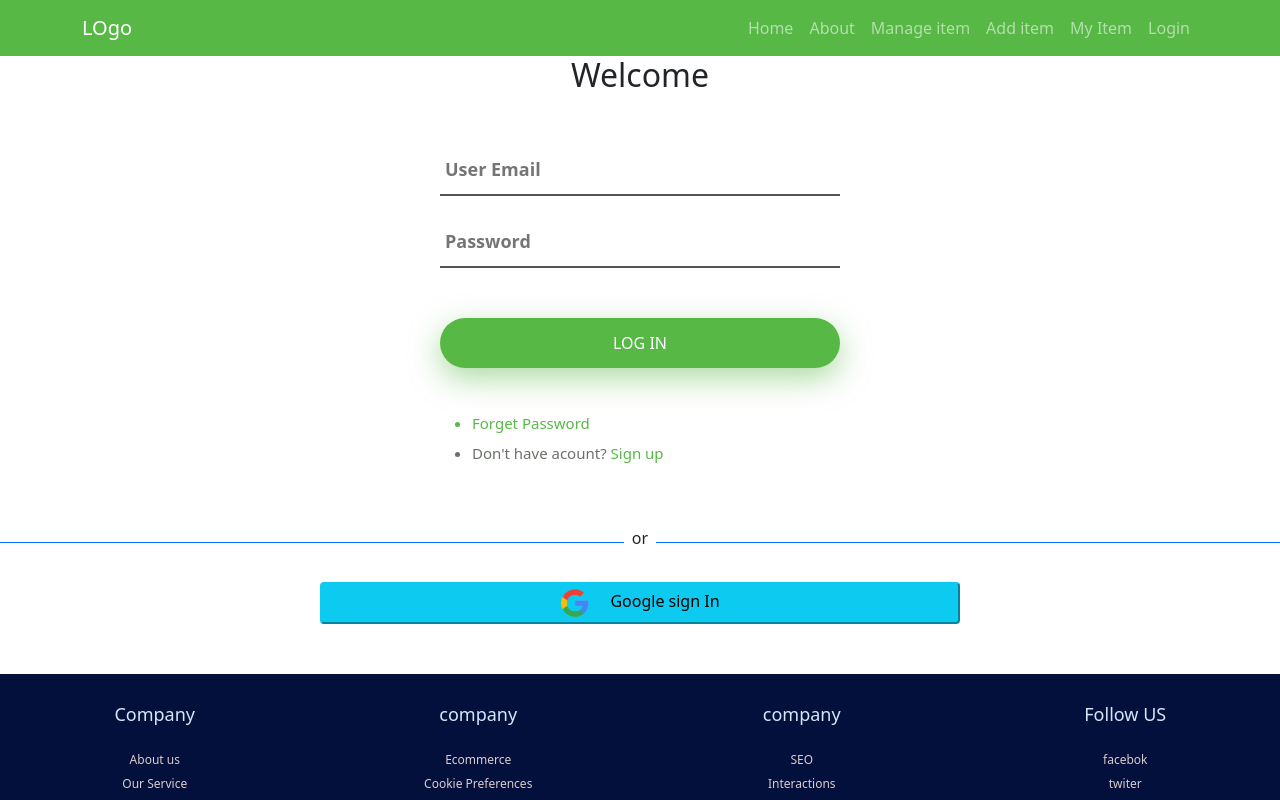
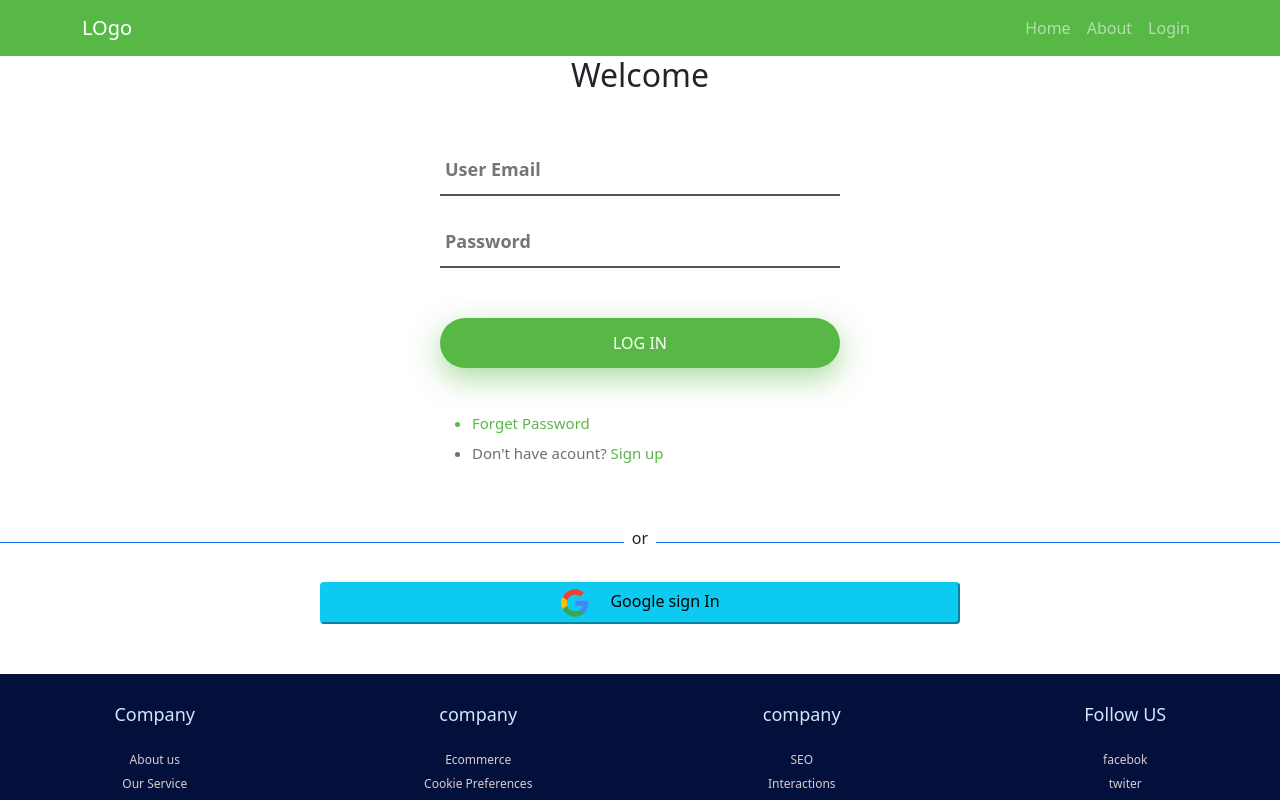
Before and after one commit to Asaduzzaman14/tools-menufacture-house-front-end, a React (Create React App) app: page /login in a window 1280 px wide. Shown: the top 800 px of the page. Built offline with nearby package versions, Linux system fonts and the light colour scheme; no server answers.

Commit message:
siple jwt token and show my item

```diff
--- a/src/Component/Pages/AddItem/AddItem.js
+++ b/src/Component/Pages/AddItem/AddItem.js
@@ -8,9 +8,10 @@ const AddItem = () => {
 
 
     const [user] = useAuthState(auth)
-    console.log(user.email);
+    console.log(user.email, 'aaaaaaaaaaa');
     const { register, handleSubmit, reset } = useForm();
     const onSubmit = data => {
+        console.log(data, 'bbbbbbbb');
         const url = `http://localhost:5000/additem`
         fetch(url, {
             method: 'POST',
@@ -22,7 +23,7 @@ const AddItem = () => {
             .then(res => res.json())
             .then(data => {
 
-                console.log(data)
+                console.log(data, 'cccccccccc')
                 reset()
             })
     };
--- a/src/Component/Pages/Header/Header.js
+++ b/src/Component/Pages/Header/Header.js
@@ -28,14 +28,18 @@ const Header = () => {
                             <Nav.Link as={Link} to="/">Home</Nav.Link>
                             <Nav.Link as={Link} to="/about">About</Nav.Link>
 
-                            <Nav.Link as={Link} to="/manageitem">Manage item</Nav.Link>
-                            <Nav.Link as={Link} to="/additem">Add item</Nav.Link>
-                            <Nav.Link as={Link} to="/myitem">My Item</Nav.Link>
+
+
 
 
                             {
-                                user ?
+                                user ? <>
+                                    <Nav.Link as={Link} to="/manageitem">Manage item</Nav.Link>
+                                    <Nav.Link as={Link} to="/additem">Add item</Nav.Link>
+                                    <Nav.Link as={Link} to="/myitem">My Item</Nav.Link>
                                     <button className='sign-out-btn' onClick={() => signOut(auth)}  >Log Out</button>
+                                </>
+
                                     :
                                     <Nav.Link as={Link} to="/login">Login</Nav.Link>
                             }
--- a/src/Component/Pages/MyItem/MyItem.js
+++ b/src/Component/Pages/MyItem/MyItem.js
@@ -13,6 +13,7 @@ const MyItem = () => {
 
         const getItem = async () => {
             const email = user.email
+            console.log(email);
             const url = `http://localhost:5000/myitem?email=${email}`
             const { data } = await axios.get(url)
             setItems(data);
--- a/src/Component/SignInSignOut/Login/Login.js
+++ b/src/Component/SignInSignOut/Login/Login.js
@@ -1,3 +1,4 @@
+import axios from 'axios';
 import React from 'react';
 import { useCreateUserWithEmailAndPassword, useSignInWithEmailAndPassword } from 'react-firebase-hooks/auth';
 import { useLocation, useNavigate } from 'react-router-dom';
@@ -21,15 +22,19 @@ const Login = () => {
     }
 
     if (user) {
-        navigate(from, { replace: true })
+        // navigate(from, { replace: true })
     }
 
 
-    const handelLoginForm = (event) => {
+    const handelLoginForm = async (event) => {
         event.preventDefault()
         const email = event.target.email.value
         const password = event.target.password.value
-        signInWithEmailAndPassword(email, password)
+        await signInWithEmailAndPassword(email, password)
+        const { data } = await axios.post('http://localhost:5000/login', { email })
+        localStorage.setItem('accessToken', data)
+
+        navigate(from, { replace: true })
     }
 
 
```
